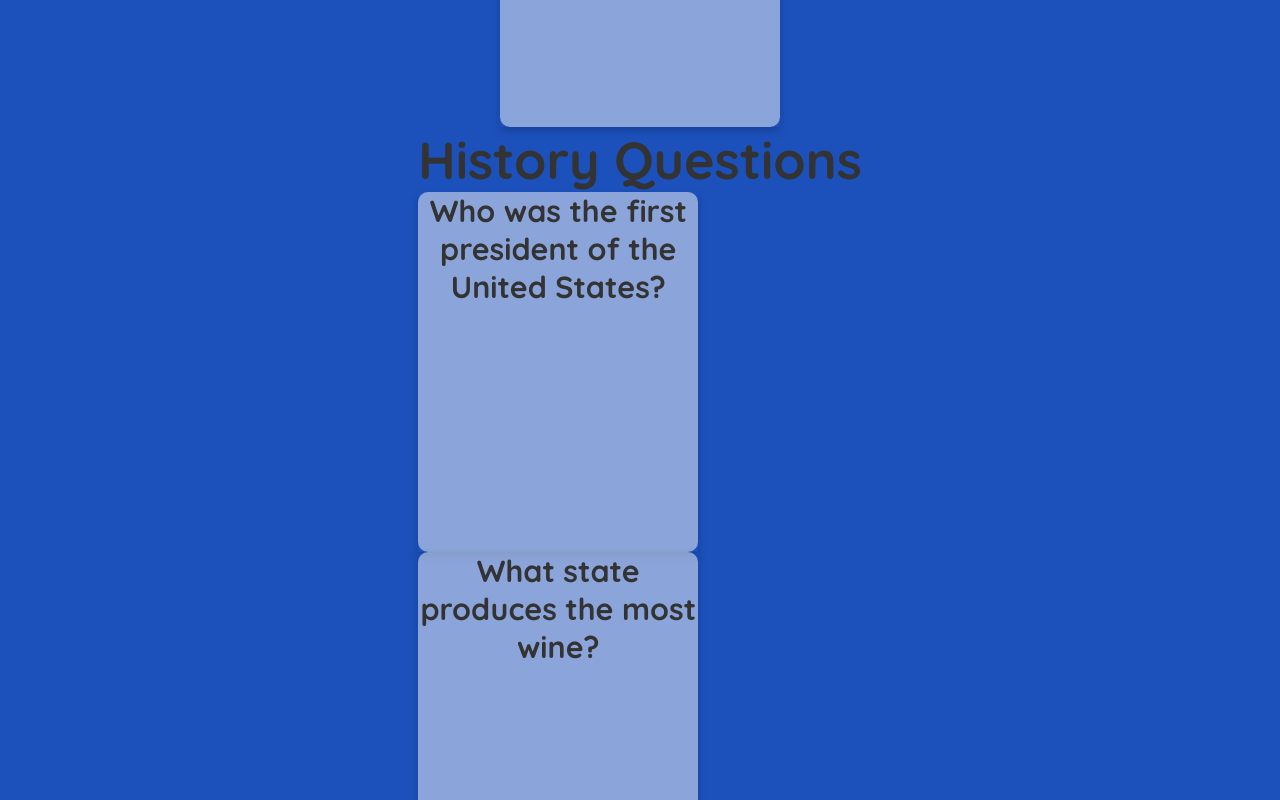
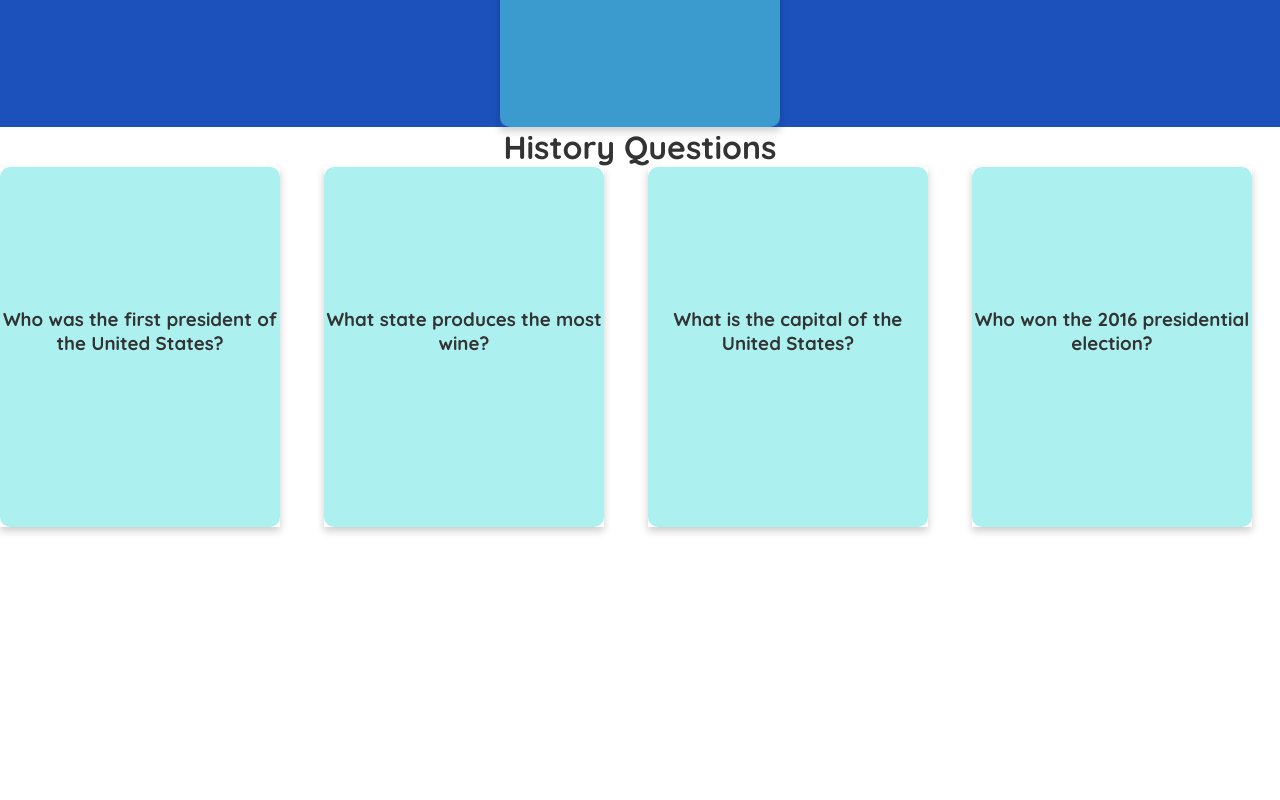
Before and after one commit to EvaGraceSmith/studyCards, a React (Create React App) app: page / in a window 1280 px wide. Shown: the part 820-1620 px from the top of the page. After the commit the page ends 1363 px from the top, so only its background shows below. Built offline with nearby package versions, Linux system fonts and the light colour scheme.

Commit message:
added grid and styled cards

```diff
--- a/src/App.js
+++ b/src/App.js
@@ -22,9 +22,9 @@ function App() {
         </h1>
         <Button/>
 <Cards/>
-<Home/>
+
       </header>
-
+      <Home/>
     </div>
   );
 }
--- a/src/components/CardTest.js
+++ b/src/components/CardTest.js
@@ -3,8 +3,18 @@ const CardTest = (props) => {
     const studyCards = props.studyCards
 
     return (
-        <div className="questions">
+        <div className="questions"
+>
             <h1>{props.heading}</h1>
+            <div
+            style={{
+                display: 'grid',
+                gridTemplateColumns: 'repeat(auto-fit, minmax(250px, 1fr))',
+                gap: '1rem',
+                marginBottom: '1rem',
+            }}
+
+            >
             {studyCards.map((studyCard) => (
                 <div className="studyCard-preview" key={studyCard.id}>
                     <div className="flip-card">
@@ -26,6 +36,11 @@ const CardTest = (props) => {
 
                 </div>
             ))}
+
+
+
+            </div>
+
         </div>
     );
 }
--- a/src/components/Cards.css
+++ b/src/components/Cards.css
@@ -1,12 +1,13 @@
-main{
+main {
   background-color: blue;
 }
 
 .flip-card {
   background-color: transparent;
-    width:35vh;
+  width: 35vh;
   height: 45vh;
   perspective: 1000px;
+  text-align: center;
 }
 
 .flip-card-inner {
@@ -16,23 +17,25 @@ main{
   text-align: center;
   transition: transform 0.6s;
   transform-style: preserve-3d;
-    box-shadow: 0 4px 8px 0 rgba(0,0,0,0.2);
+  box-shadow: 0 4px 8px 0 rgba(0, 0, 0, 0.2);
 }
 
 .flip-card:hover .flip-card-inner {
   transform: rotateY(180deg);
 }
 
-  .flip-card-front, .flip-card-back {
+.flip-card-front,
+.flip-card-back {
   position: absolute;
   width: 100%;
   height: 100%;
   -webkit-backface-visibility: hidden;
   backface-visibility: hidden;
+  padding-top: 50%;
 }
 
 .flip-card-front {
-    background-color: rgba(249, 248, 248, 0.5);
+  background-color: rgba(90, 228, 223, 0.5);
   /* background-color: #bbb; */
   color: black;
   border-radius: 10px;
@@ -40,7 +43,7 @@ main{
 
 .flip-card-back {
   /* background-color: #2980b9; */
-    background-color: rgba(249, 248, 248, 0.8);
+  background-color: rgba(90, 228, 223, 0.8);
   color: rgb(1, 1, 1);
   transform: rotateY(180deg);
   border-radius: 10px;
```
Lines whose indentation alone changed are shown as unchanged.
